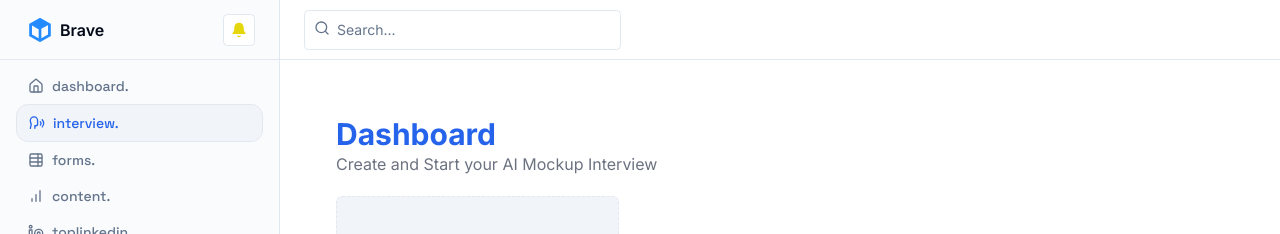
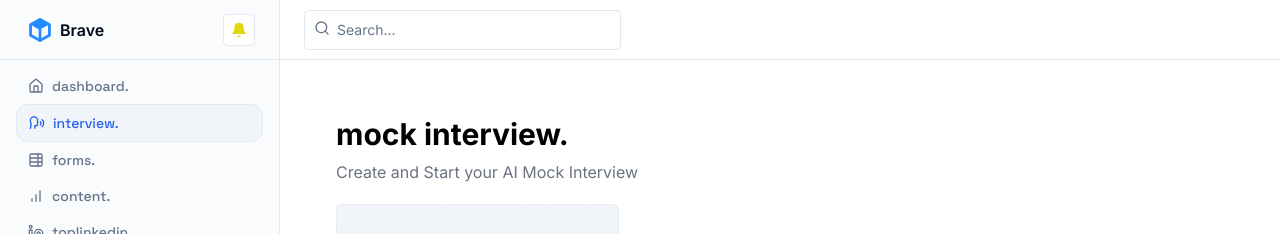
Before and after one commit to edgexhq/brave, a Next.js app: page /dashboard/interview in a window 1280 px wide. Shown: the top 234 px of the page. Built offline with nearby package versions, Linux system fonts and the light colour scheme; no server answers.

Commit message:
feat: update interview feature

```diff
--- a/app/dashboard/interview/page.tsx
+++ b/app/dashboard/interview/page.tsx
@@ -6,9 +6,9 @@ import InterviewList from "@/components/interview/interview-list";
 export default function InterviewDashboard() {
   return (
     <div className="p-10">
-      <h2 className="font-bold text-3xl text-primary">Dashboard</h2>
+      <h2 className="font-bold text-3xl text-black mb-2">mock interview.</h2>
       <h2 className="text-gray-500">
-        Create and Start your AI Mockup Interview
+        Create and Start your AI Mock Interview
       </h2>
 
       <div className="grid grid-cols-1 md:grid-cols-3 my-5 gap-5">
--- a/components/interview/interview-card.jsx
+++ b/components/interview/interview-card.jsx
@@ -24,7 +24,7 @@ export default function InterviewItemCard({ interview }) // }: {
   };
 
   return (
-    <div className="border shadow-sm rounded-lg p-3">
+    <div className="border-2 shadow-sm rounded-lg p-3 hover:border-blue-600 ease-in-out duration-300 transition-all hover:scale-105">
       <h2 className="font-bold text-primary">{interview?.jobPosition}</h2>
       <h2 className="text-sm text-gray-600">
         {interview?.jobExperience} Years of Experience
--- a/components/interview/start/questions-section.jsx
+++ b/components/interview/start/questions-section.jsx
@@ -19,21 +19,21 @@ export default function QuestionsSection({
 
   return (
     mockInterviewQuestion && (
-      <div className="p-5 border rounded-lg my-10">
+      <div className="p-5 border rounded-lg">
         <div className="grid grid-cols-2 md:grid-cols-3 lg:grid-cols-4 gap-5">
           {mockInterviewQuestion &&
             mockInterviewQuestion.map((question, index) => (
               <h2
                 key={index}
                 className={`p-2 border rounded-full
-                text-xs md:text-sm text-center cursor-pointer
+                text-xs text-center cursor-pointer
                 ${activeQuestionIndex == index && "bg-primary text-white"}`}
               >
                 Question #{index + 1}
               </h2>
             ))}
         </div>
-        <h2 className="my-5 text-md md:text-lg">
+        <h2 className="my-3 text-base md:text-md">
           {mockInterviewQuestion[activeQuestionIndex]?.question}
         </h2>
         <Volume2
--- a/components/interview/start/record-answer-section.jsx
+++ b/components/interview/start/record-answer-section.jsx
@@ -98,7 +98,7 @@ export default function RecordAnswerSection({
 
   return (
     <div className="flex items-center justify-center flex-col">
-      <div className="flex flex-col mt-20 justify-center items-center bg-black rounded-lg p-5">
+      <div className="flex flex-col justify-center items-center bg-black rounded-lg p-5">
         <Image
           src={"/webcam.png"}
           width={200}
@@ -109,7 +109,7 @@ export default function RecordAnswerSection({
         <Webcam
           mirrored={true}
           style={{
-            height: 500,
+            height: 300,
             width: 500,
             zIndex: 10,
           }}
```
